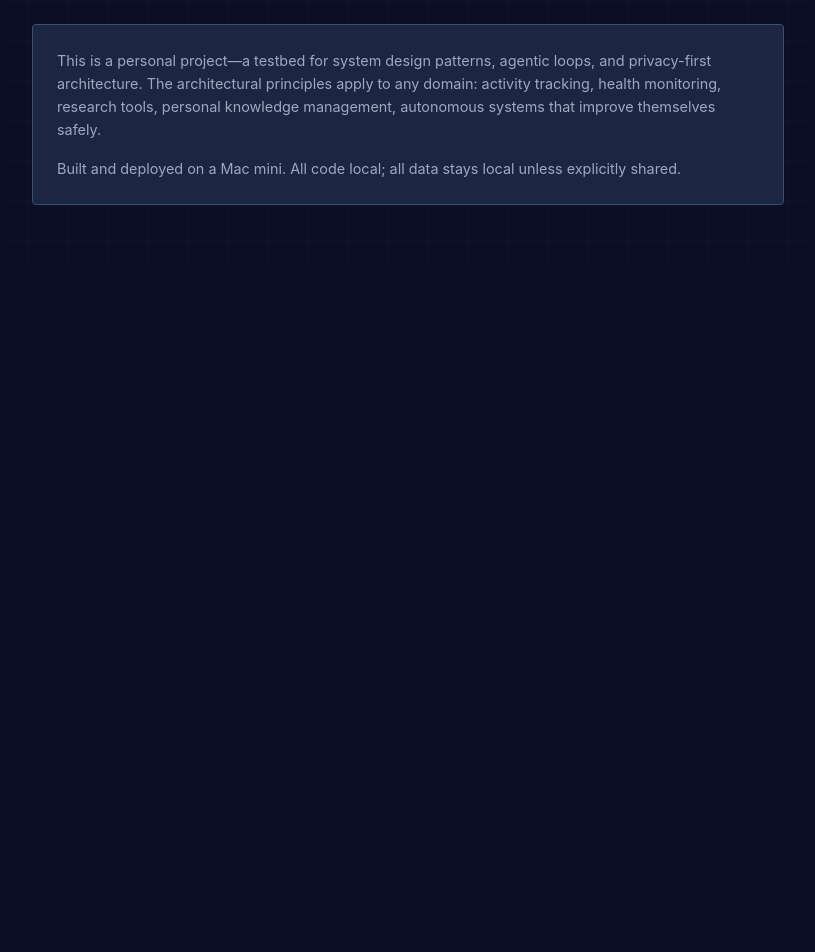
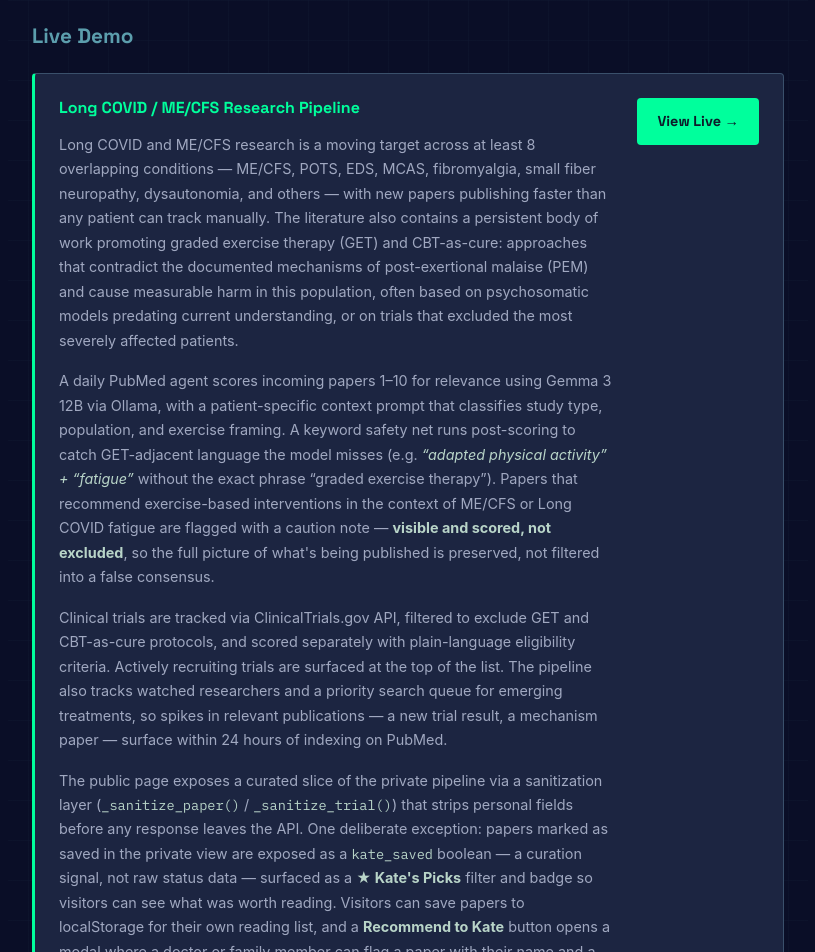
Before and after one commit to k8thompson134/portfolio, a Next.js app: page /local-personal-ai in a window 1280 px wide. Shown: the part 6320-7272 px from the top of the page, without its empty margins (232-1047 px from the left). Before the commit the page ends 6589 px from the top, so only its background shows below. Built offline with nearby package versions, Linux system fonts and the light colour scheme; a web font is replaced by a local one.

Commit message:
Update research pipeline section with public page features and live demo

```diff
--- a/src/app/local-personal-ai/page.tsx
+++ b/src/app/local-personal-ai/page.tsx
@@ -358,6 +358,92 @@ export default function LocalPersonalAIPage() {
           </ul>
         </div>
 
+        {/* Live Features */}
+        <div style={{ marginBottom: '3rem' }}>
+          <h2 style={{ fontFamily: "'Space Grotesk', sans-serif", fontSize: '1.3rem', color: '#5C9EAD', marginBottom: '1.5rem' }}>Live Demo</h2>
+          <div style={{
+            background: '#1C2541',
+            border: '1px solid #3A506B',
+            borderRadius: '4px',
+            padding: '1.5rem',
+            borderLeft: '3px solid #00FF9C'
+          }}>
+            <div style={{ display: 'flex', justifyContent: 'space-between', alignItems: 'flex-start', flexWrap: 'wrap', gap: '1.5rem' }}>
+              <div style={{ flex: 1, minWidth: 0 }}>
+                <h3 style={{ margin: '0 0 1rem 0', fontSize: '1rem', fontFamily: "'Space Grotesk', sans-serif", color: '#00FF9C' }}>
+                  Long COVID / ME/CFS Research Pipeline
+                </h3>
+
+                <p style={{ margin: '0 0 1rem 0', fontSize: '0.9rem', color: '#A0A8C0', lineHeight: '1.7' }}>
+                  Long COVID and ME/CFS research is a moving target across at least 8 overlapping conditions — ME/CFS, POTS, EDS, MCAS,
+                  fibromyalgia, small fiber neuropathy, dysautonomia, and others — with new papers publishing faster than any patient
+                  can track manually. The literature also contains a persistent body of work promoting graded exercise therapy (GET) and
+                  CBT-as-cure: approaches that contradict the documented mechanisms of post-exertional malaise (PEM) and cause measurable
+                  harm in this population, often based on psychosomatic models predating current understanding, or on trials that excluded
+                  the most severely affected patients.
+                </p>
+
+                <p style={{ margin: '0 0 1rem 0', fontSize: '0.9rem', color: '#A0A8C0', lineHeight: '1.7' }}>
+                  A daily PubMed agent scores incoming papers 1–10 for relevance using Gemma 3 12B via Ollama, with a patient-specific
+                  context prompt that classifies study type, population, and exercise framing. A keyword safety net runs post-scoring to
+                  catch GET-adjacent language the model misses (e.g. <em style={{ color: '#B8D4C8' }}>&ldquo;adapted physical activity&rdquo; + &ldquo;fatigue&rdquo;</em> without
+                  the exact phrase &ldquo;graded exercise therapy&rdquo;). Papers that recommend exercise-based interventions in the context of
+                  ME/CFS or Long COVID fatigue are flagged with a caution note — <strong style={{ color: '#B8D4C8' }}>visible and scored, not excluded</strong>,
+                  so the full picture of what&apos;s being published is preserved, not filtered into a false consensus.
+                </p>
+
+                <p style={{ margin: '0 0 1rem 0', fontSize: '0.9rem', color: '#A0A8C0', lineHeight: '1.7' }}>
+                  Clinical trials are tracked via ClinicalTrials.gov API, filtered to exclude GET and CBT-as-cure protocols, and scored
+                  separately with plain-language eligibility criteria. Actively recruiting trials are surfaced at the top of the list.
+                  The pipeline also tracks watched researchers and a priority search queue for emerging treatments, so spikes in
+                  relevant publications — a new trial result, a mechanism paper — surface within 24 hours of indexing on PubMed.
+                </p>
+
+                <p style={{ margin: '0 0 1rem 0', fontSize: '0.9rem', color: '#A0A8C0', lineHeight: '1.7' }}>
+                  The public page exposes a curated slice of the private pipeline via a sanitization layer (<code style={{ color: '#B8D4C8', fontSize: '0.85rem' }}>_sanitize_paper()</code> /
+                  {' '}<code style={{ color: '#B8D4C8', fontSize: '0.85rem' }}>_sanitize_trial()</code>) that strips personal fields before any response leaves the API.
+                  One deliberate exception: papers marked as saved in the private view are exposed as a{' '}
+                  <code style={{ color: '#B8D4C8', fontSize: '0.85rem' }}>kate_saved</code> boolean — a curation signal, not raw status data —
+                  surfaced as a <strong style={{ color: '#B8D4C8' }}>★ Kate&apos;s Picks</strong> filter and badge so visitors can see what was worth reading.
+                  Visitors can save papers to localStorage for their own reading list, and a <strong style={{ color: '#B8D4C8' }}>Recommend to Kate</strong> button
+                  opens a modal where a doctor or family member can flag a paper with their name and a note.
+                  That recommendation writes to the private DB and fires a Discord notification;
+                  on the private dashboard, recommended papers surface at the top of the unread queue with a banner showing who sent it and why.
+                  The page is exposed via Cloudflare Tunnel (outbound-only, no open ports) with a path-scoped ingress allowlist — everything outside
+                  {' '}<code style={{ color: '#B8D4C8', fontSize: '0.85rem' }}>/pub/*</code> returns 404 at the edge before touching the server.
+                </p>
+
+                <p style={{ margin: '0', fontSize: '0.8rem', color: '#5C9EAD', fontStyle: 'italic' }}>
+                  runs nightly via n8n cron → Flask API → Ollama (local, no cloud inference) · code on local Gitea
+                </p>
+              </div>
+              <a
+                href="https://research.k8thompson.dev/research-public"
+                target="_blank"
+                rel="noopener noreferrer"
+                style={{
+                  display: 'inline-flex',
+                  alignItems: 'center',
+                  gap: '0.5rem',
+                  background: '#00FF9C',
+                  color: '#0D1B2A',
+                  padding: '0.75rem 1.25rem',
+                  borderRadius: '4px',
+                  textDecoration: 'none',
+                  fontFamily: "'Space Grotesk', sans-serif",
+                  fontWeight: 700,
+                  fontSize: '0.9rem',
+                  whiteSpace: 'nowrap',
+                  flexShrink: 0,
+                  alignSelf: 'flex-start',
+                }}
+              >
+                View Live →
+              </a>
+            </div>
+          </div>
+        </div>
+
         {/* Footer */}
         <div style={{
           background: '#1C2541',
--- a/src/app/page.tsx
+++ b/src/app/page.tsx
@@ -61,10 +61,11 @@ export default function Home() {
           />
           <ProjectCard
             title="Local Personal AI System"
-            description="A Flask + Discord bot system orchestrating multiple services (Ollama, n8n, external APIs) around a unified SQLite schema. Demonstrates patterns for cross-domain data correlation, heterogeneous input normalization, agentic self-improvement with safety guardrails, and privacy-by-architecture. Shows how unified data models enable emergent pattern detection without hardcoding rules."
+            description="A Flask + Discord bot system orchestrating multiple services (Ollama, n8n, external APIs) around a unified SQLite schema. Demonstrates patterns for cross-domain data correlation, heterogeneous input normalization, agentic self-improvement with safety guardrails, and privacy-by-architecture. Includes a live research pipeline covering Long COVID, ME/CFS, and 6 comorbid conditions: daily PubMed agent scores papers 1–10 via local LLM, with safety flags for treatments that contradict post-exertional malaise mechanisms (graded exercise therapy, CBT-as-cure). clinical trials tracked alongside papers."
             tech={['Flask', 'Discord.py', 'SQLite', 'Ollama', 'n8n', 'Claude API', 'Gemini API']}
             status="live"
             href="/local-personal-ai"
+            liveUrl="https://research.k8thompson.dev/research-public"
           />
           <ProjectCard
             title="Where To?"
```
